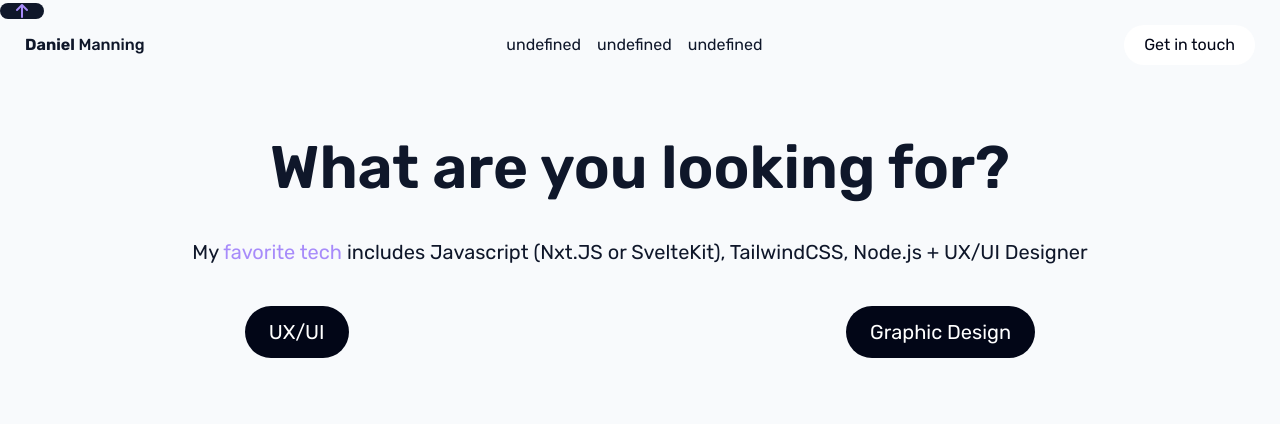
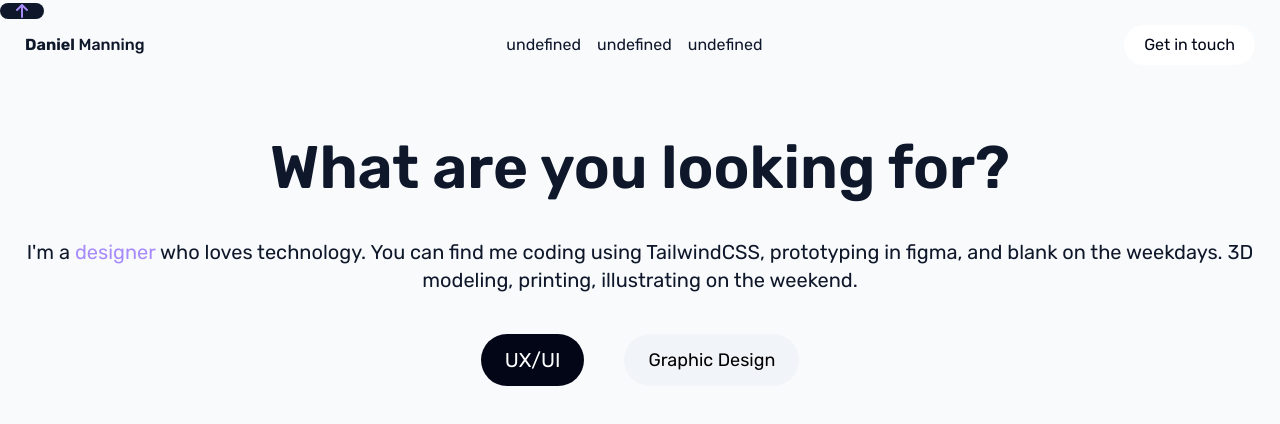
Before and after one commit to kicking-bear/portfolio-2024, a SvelteKit app: page / in a window 1280 px wide. Shown: the top 424 px of the page. Built offline with nearby package versions, Linux system fonts and the light colour scheme.

Commit message:
Updating copy

```diff
--- a/src/components/Main.svelte
+++ b/src/components/Main.svelte
@@ -9,16 +9,16 @@
                 What are you looking for?
             </h2>
             <p class="text-base sm:text-lg md:text-xl">
-                My <span class="text-violet-400">favorite tech</span> includes Javascript (Nxt.JS or SvelteKit), TailwindCSS, Node.js + UX/UI Designer
+                I'm a <span class="text-violet-400">designer</span> who loves technology. You can find me coding using TailwindCSS, prototyping in figma, and blank on the weekdays. 3D modeling, printing, illustrating on the weekend.
             </p>
-            <div class="flex flex-col lg:flex-row justify-center lg:justify-start text-center lg:text-center gap-6 md:gap-8 lg:gap-10">
-                <a class="blueShadow mx-auto lg:mr-auto text-base sm:text-lg md:text-xl Rubik relative overflow-hidden px-6 py-3 group rounded-full bg-slate-950 text-white">
-                    <div class="absolute top-0 right-full w-full h-full bg-slate-200 opacity-20 group-hover:translate-x-full z-0 duration-200">
+            <div class="flex flex-col mx-auto md:flex-row justify-center lg:justify-start text-center lg:text-center gap-6 md:gap-8 lg:gap-10">
+                <a class="blueShadow lg:mr-auto text-base sm:text-lg md:text-xl Rubik relative overflow-hidden px-6 py-3 group rounded-full bg-slate-950 text-white cursor-default">
+                    <div class="absolute top-0 right-full w-full h-full">
                     </div>
                     <h4 class="relative z">UX/UI</h4>
                 </a>
-                <a class="blueShadow mx-auto lg:mr-auto text-base sm:text-lg md:text-xl Rubik relative overflow-hidden px-6 py-3 group rounded-full bg-slate-950 text-white">
-                    <div class="absolute top-0 right-full w-full h-full bg-slate-200 opacity-20 group-hover:translate-x-full z-0 duration-200">
+                <a class="blueShadow lg:mr-auto text-base sm:text-lg md:text-lg Rubik relative overflow-hidden px-6 py-3 group rounded-full bg-slate-100 text-black cursor-pointer">
+                    <div class="absolute top-0 right-full w-full h-full bg-slate-400 opacity-20 group-hover:translate-x-full z-0 duration-200">
                     </div>
                     <h4 class="relative z">Graphic Design</h4>
                 </a>
```
